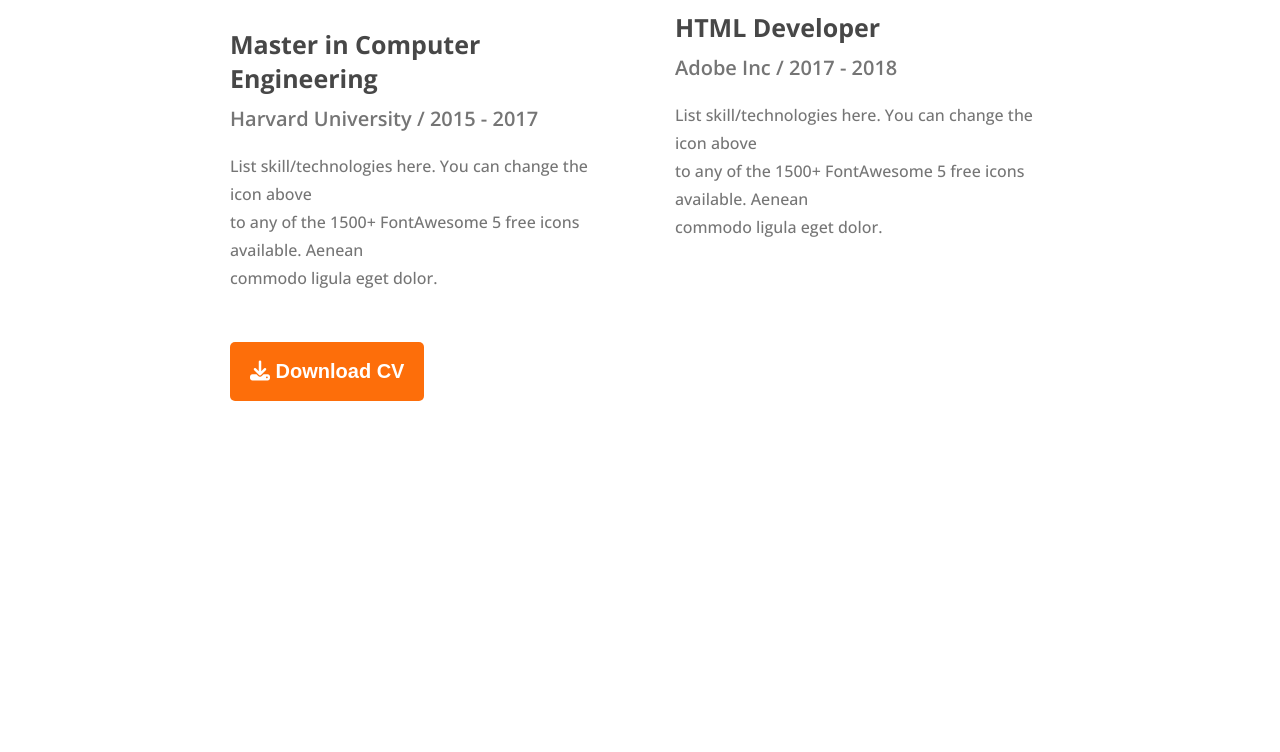
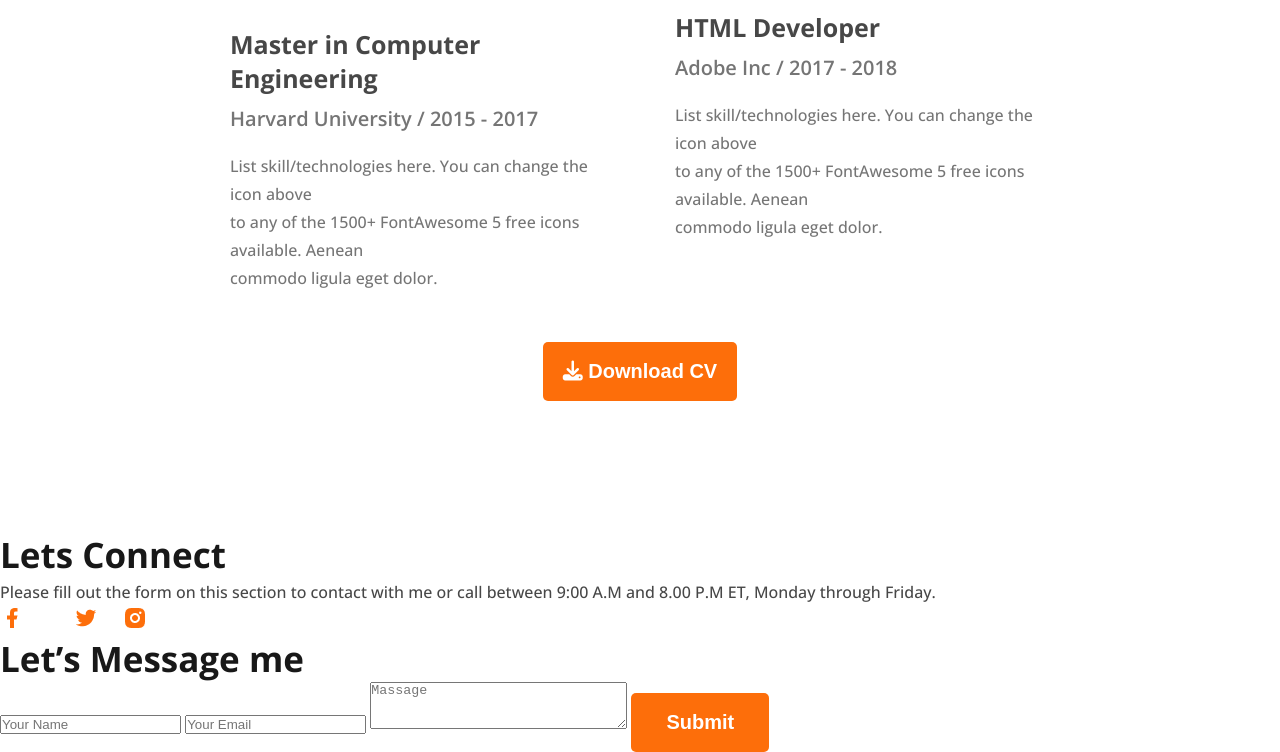
Before and after one commit to Fardus-Hassan/my-portfolio, a plain HTML site: page index.html in a window 1280 px wide. Shown: the part 3697-4449 px from the top of the page. Before the commit the page ends 4228 px from the top, so only its background shows below. Drawn offline with nearby package versions, Linux system fonts and the light colour scheme.

Commit message:
markup footer section

```diff
--- a/index.html
+++ b/index.html
@@ -132,11 +132,33 @@
                     </div>
                 </div>
             </div>
-            <button class="btn-download resume-btn"><i class="fa-solid fa-download"></i> Download CV</button>
+            <div class="download-cv">
+                <button class="btn-download resume-btn"><i class="fa-solid fa-download"></i> Download CV</button>
+            </div>
         </section>
     </main>
-    <footer>
-
+    <footer class="footer">
+        <div class="social">
+            <h2 class="contact-tittle">Lets Connect</h2>
+            <p class="contact-dec">Please fill out the form on this section to contact with me or call between 9:00 A.M and 8.00 P.M ET, Monday through Friday.</p>
+            <div class="social-icons">
+                <ul>
+                    <li><a href=""><img src="images/icons/facebook.png" alt="facebook"></a></li>
+                    <li><a href=""><img src="" alt=""></a></li>
+                    <li><a href=""><img src="images/icons/twitter.png" alt="twitter"></a></li>
+                    <li><a href=""><img src="images/icons/insta.png" alt="instra"></a></li>
+                </ul>
+            </div>
+        </div>
+        <div class="contact-form">
+            <h2 class="contact-tittle">Let’s Message me</h2>
+            <form>
+                <input type="text" placeholder="Your Name">
+                <input type="email" placeholder="Your Email">
+                <textarea name="" placeholder="Massage" id="" cols="30" rows="3"></textarea>
+                <input type="submit" value="Submit" class="btn-pm">
+            </form>
+        </div>
     </footer>
 </body>
 
--- a/style/style.css
+++ b/style/style.css
@@ -253,11 +253,33 @@ section {
 }
 
 .deg-name {
-    color:#474747;
+    color: #474747;
     font-size: 25px;
     font-weight: 700;
 }
 
-.resume-btn{
+.download-cv {
     text-align: center;
 }
+
+/* footer */
+
+.contact-tittle {
+    color: #181818;
+    font-size: 35px;
+    font-weight: 700;
+}
+
+.contact-dec {
+    color:#474747;
+    font-size: 16px;
+    font-weight: 400;
+    line-height: 28px;
+}
+
+.social-icons ul{
+    display: flex;
+    gap: 25px;
+}
+
+/* contact form */
```
